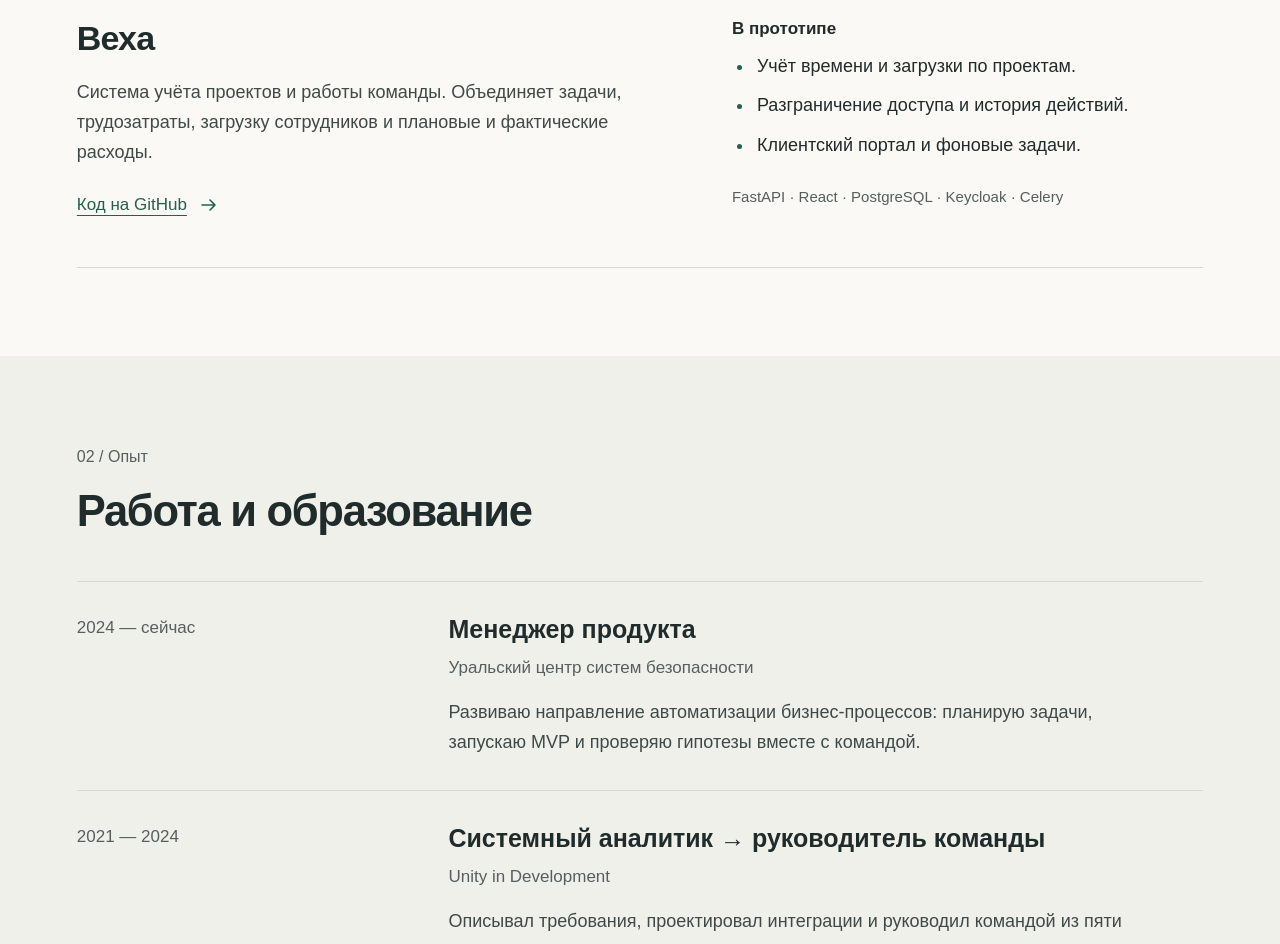
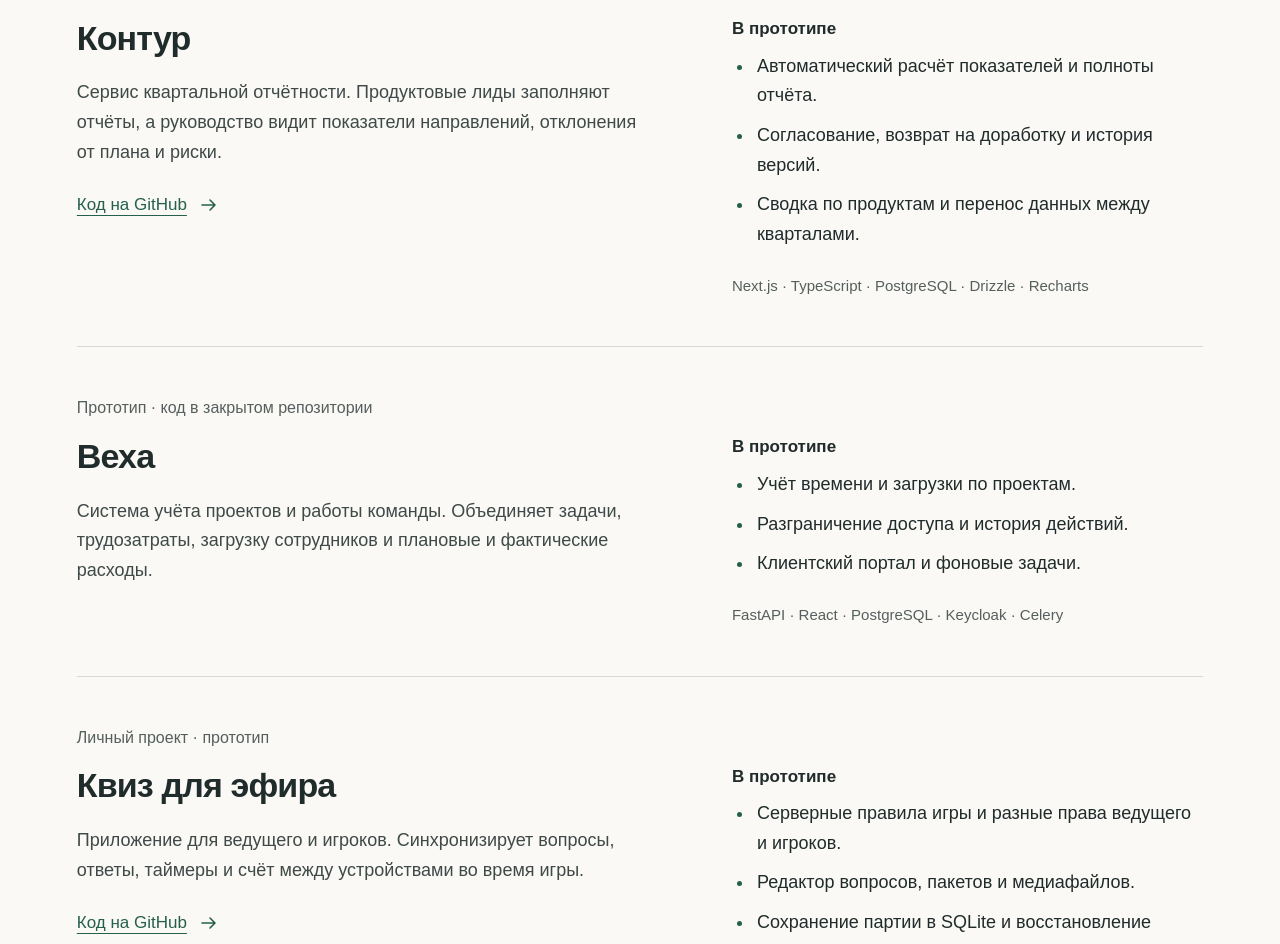
Before and after one commit to ANOWIZ/portfolio, a React (Vite) app: page / in a window 1280 px wide. Shown: the part 1846-2790 px from the top of the page. Built offline with nearby package versions, Linux system fonts and the light colour scheme.

Commit message:
Add published AI, reporting and quiz project references

```diff
--- a/src/App.tsx
+++ b/src/App.tsx
@@ -18,15 +18,31 @@ const projects = [
     description: 'База знаний из сообщений Telegram. Сохраняет материалы, составляет краткие пересказы и позволяет искать заметки по смыслу.',
     details: ['Автоматические теги и пересказ с помощью языковой модели.', 'Поиск по содержанию сохранённых материалов.', 'Несколько AI-провайдеров и ограничения расходов.'],
     stack: 'Next.js · LLM API · PostgreSQL · Telegram',
+    links: [{ label: 'Код на GitHub', href: 'https://github.com/ANOWIZ/sensoria' }],
+  },
+  {
+    title: 'Контур',
+    label: 'Личный проект · прототип',
+    description: 'Сервис квартальной отчётности. Продуктовые лиды заполняют отчёты, а руководство видит показатели направлений, отклонения от плана и риски.',
+    details: ['Автоматический расчёт показателей и полноты отчёта.', 'Согласование, возврат на доработку и история версий.', 'Сводка по продуктам и перенос данных между кварталами.'],
+    stack: 'Next.js · TypeScript · PostgreSQL · Drizzle · Recharts',
+    links: [{ label: 'Код на GitHub', href: 'https://github.com/ANOWIZ/contour-reports' }],
+  },
+  {
+    title: 'Веха',
+    label: 'Прототип · код в закрытом репозитории',
+    description: 'Система учёта проектов и работы команды. Объединяет задачи, трудозатраты, загрузку сотрудников и плановые и фактические расходы.',
+    details: ['Учёт времени и загрузки по проектам.', 'Разграничение доступа и история действий.', 'Клиентский портал и фоновые задачи.'],
+    stack: 'FastAPI · React · PostgreSQL · Keycloak · Celery',
     links: [],
   },
   {
-    title: 'Веха',
+    title: 'Квиз для эфира',
     label: 'Личный проект · прототип',
-    description: 'Система учёта проектов и работы команды. Объединяет задачи, трудозатраты, загрузку сотрудников и плановые и фактические расходы.',
-    details: ['Учёт времени и загрузки по проектам.', 'Разграничение доступа и история действий.', 'Клиентский портал и фоновые задачи.'],
-    stack: 'FastAPI · React · PostgreSQL · Keycloak · Celery',
-    links: [{ label: 'Код на GitHub', href: 'https://github.com/ANOWIZ/PSA_VEHA' }],
+    description: 'Приложение для ведущего и игроков. Синхронизирует вопросы, ответы, таймеры и счёт между устройствами во время игры.',
+    details: ['Серверные правила игры и разные права ведущего и игроков.', 'Редактор вопросов, пакетов и медиафайлов.', 'Сохранение партии в SQLite и восстановление после перезапуска.'],
+    stack: 'React · Node.js · Socket.IO · Prisma · SQLite',
+    links: [{ label: 'Код на GitHub', href: 'https://github.com/ANOWIZ/stream-quiz' }],
   },
 ]
 
```
